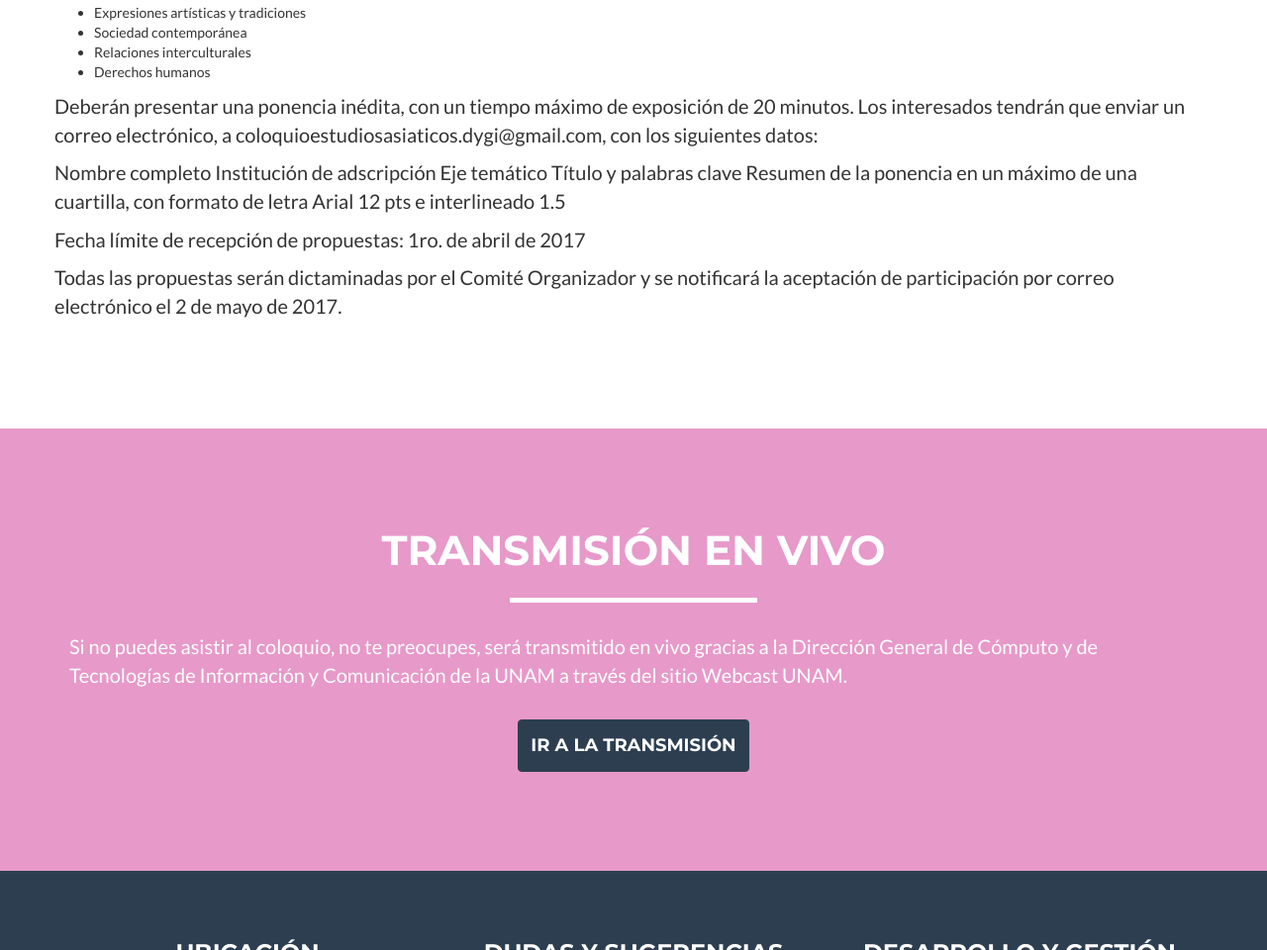
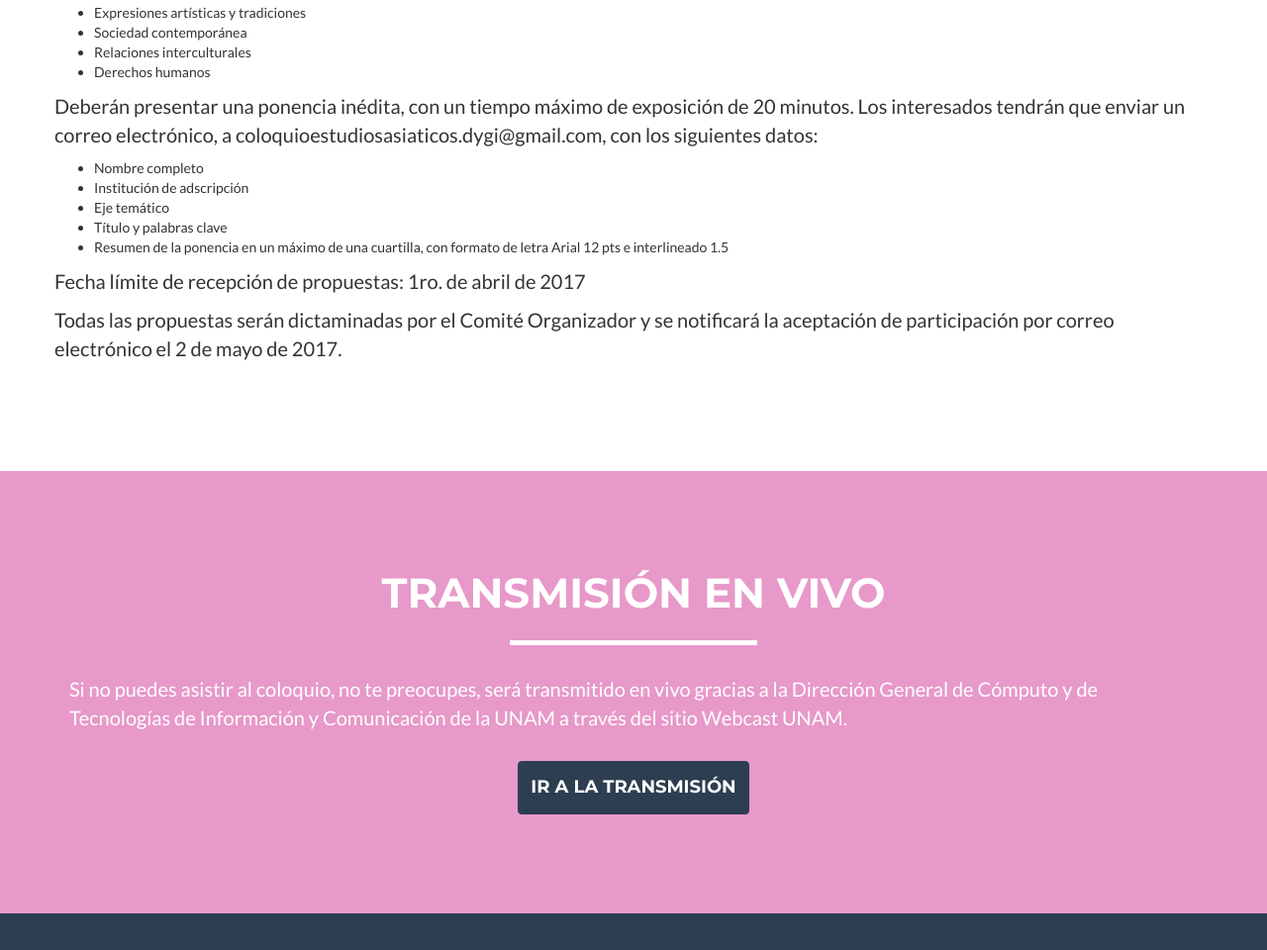
Before and after one commit to asiaticos/asiaticos.github.io, a website: page index.html in a window 1280 px wide. Shown: the part 1764-2724 px from the top of the page at 99% size. Drawn offline with nearby package versions, Linux system fonts and the light colour scheme.

Commit message:
Update index.html

```diff
--- a/index.html
+++ b/index.html
@@ -207,11 +207,13 @@
               </ul>
 <p>Deberán presentar una ponencia inédita, con un tiempo máximo de exposición de 20 minutos. Los interesados tendrán que  enviar un correo electrónico, a coloquioestudiosasiaticos.dygi@gmail.com, con los siguientes datos:</p>
 
-<p>Nombre completo
-Institución de adscripción
-Eje temático
-Título y palabras clave
-Resumen de la ponencia en un máximo de una cuartilla, con formato de letra Arial 12 pts e interlineado 1.5</p>
+<p><ul>
+              <li>Nombre completo</li>
+              <li>Institución de adscripción</li>
+              <li>Eje temático</li>
+              <li>Título y palabras clave</li>
+<li>Resumen de la ponencia en un máximo de una cuartilla, con formato de letra Arial 12 pts e interlineado 1.5</li>
+              </ul></p>
 
               <p>Fecha límite de recepción de propuestas: 1ro. de abril de 2017</p>
 
```
